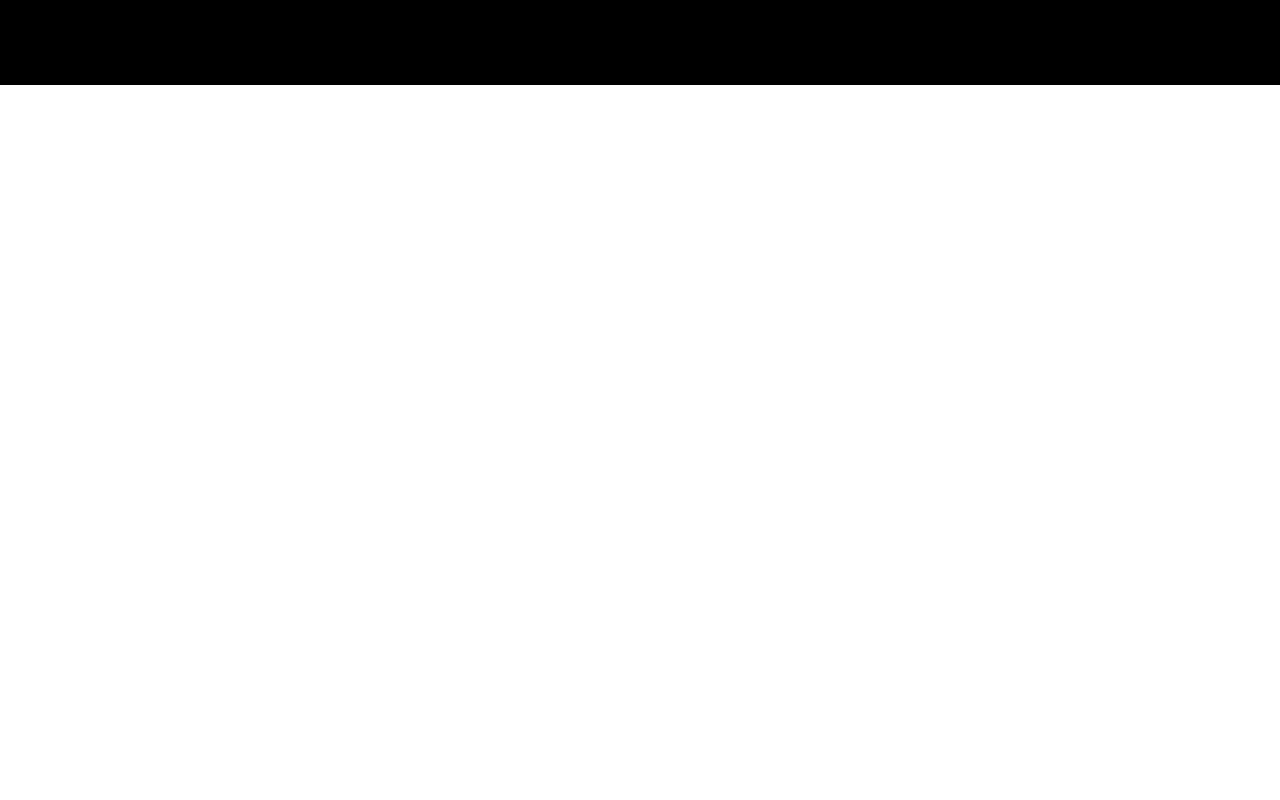
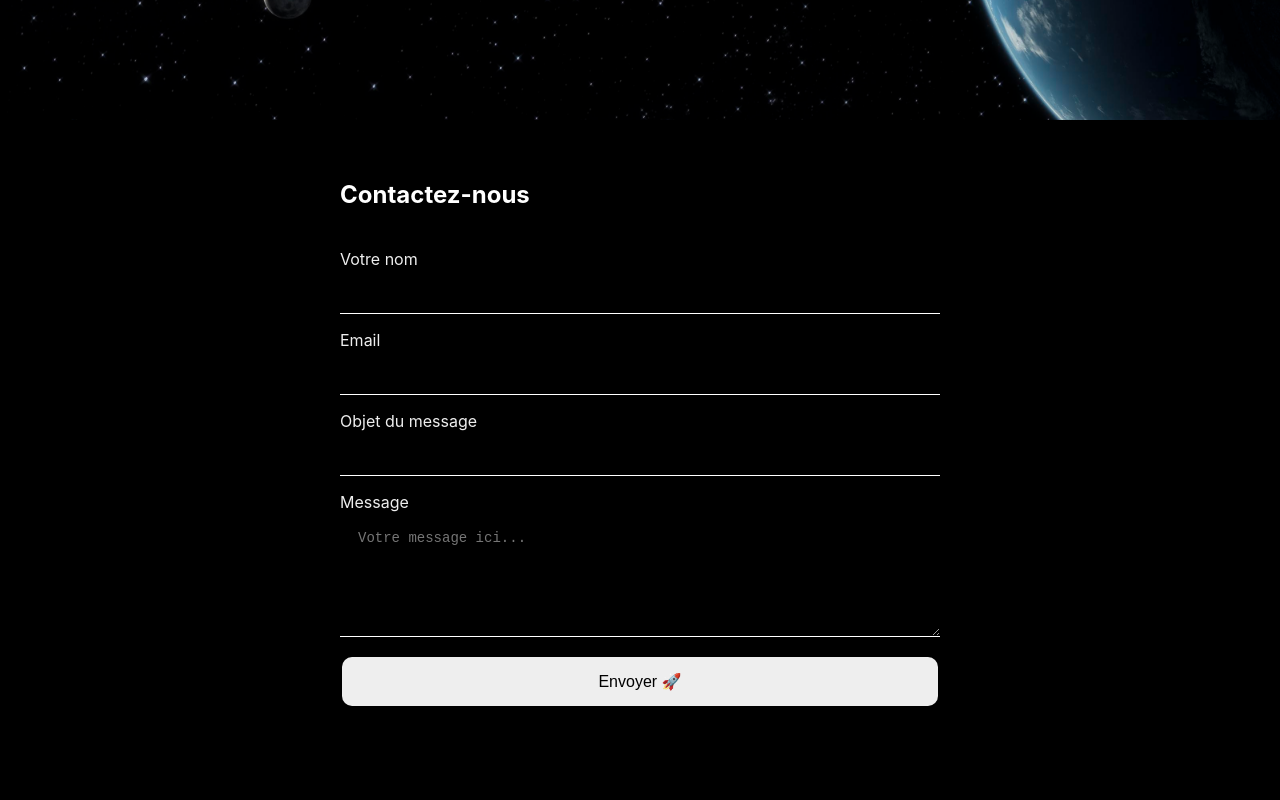
Before and after one commit to SDlevelUp/planets, a React (Create React App) app: page /contact in a window 1280 px wide. Shown: the part 380-1180 px from the top of the page. Before the commit the page ends 800 px from the top, so only its background shows below. Built offline with nearby package versions, Linux system fonts and the light colour scheme.

Commit message:
ajout formulaire de contact en css..faut passer u scss

```diff
--- a/package.json
+++ b/package.json
@@ -9,6 +9,7 @@
     "@testing-library/user-event": "^13.5.0",
     "react": "^18.2.0",
     "react-dom": "^18.2.0",
+    "react-hook-form": "^7.45.1",
     "react-icons": "^4.10.1",
     "react-router-dom": "^6.14.0",
     "react-scripts": "5.0.1",
--- a/src/App.js
+++ b/src/App.js
@@ -3,6 +3,7 @@ import Home from './routes/Home';
 import Navbar from './components/Navbar/Navbar';
 import FlippableCard from './FlippableCard';
 import Footer from './components/Footer/Footer';
+import Contact from './components/Contact/Contact';
 
 
 function App() {
@@ -12,6 +13,8 @@ function App() {
             <Routes>
                 <Route path='/' element={<Home />} />
                 <Route path='/gallery' element={<FlippableCard />} />
+
+                <Route path='/contact' element={<Contact />} />
             </Routes>
             <Footer />
         </>
--- /dev/null
+++ b/src/components/Contact/Contact.css
@@ -0,0 +1,64 @@
+label {
+    color: #eee;
+}
+
+.form {
+    background-color: black;
+}
+
+form {
+    display: flex;
+    flex-direction: column;
+    padding: 1rem;
+    margin: auto;
+    max-width: 600px;
+}
+
+form label {
+    margin-bottom: .5rem;
+}
+
+h2 {
+    color: white;
+    margin: 40px 0;
+}
+
+input,
+textarea {
+    margin-bottom: 1rem;
+    padding: 10px 18px;
+    font-size: 1.2rem;
+    background: none;
+    border: none;
+    border-bottom: 1px solid white;
+    font-size: 14px;
+    outline: none;
+    color: rgb(255, 255, 255);
+}
+
+.bgform {
+    max-width: 100%;
+    max-height: 500px;
+    width: 100%;
+    object-fit: cover;
+}
+
+.btn {
+    margin-top: 40px;
+    background-color: #eee;
+    color: black;
+    border: none;
+    border-radius: 10px;
+    padding: 15px 32px;
+    text-align: center;
+    text-decoration: none;
+    display: inline-block;
+    font-size: 16px;
+    margin: 4px 2px;
+    cursor: pointer;
+}
+
+.btn:hover {
+    background-color: #b8b7c2;
+    color: rgb(255, 255, 255);
+}
--- /dev/null
+++ b/src/components/Contact/Contact.jsx
@@ -0,0 +1,24 @@
+import React from 'react';
+import './Contact.css'
+import galaxy from '../../assets/galaxynight.jpg';
+const Contact = () => {
+    return (
+        <div className='form'>
+            <img src={galaxy} alt="Galaxy night" className='bgform'/>
+            <form>
+                <h2>Contactez-nous</h2>
+                <label>Votre nom</label>
+                <input type='text'></input>
+                <label>Email</label>
+                <input type='email'></input>
+                <label>Objet du message</label>
+                <input type='text'></input>
+                <label>Message</label>
+                <textarea rows='6' placeholder='Votre message ici...' />
+                <button className='btn'>Envoyer 🚀 </button>
+            </form>
+        </div>
+    )
+};
+
+export default Contact;
--- a/src/components/PlanetsCards/PlanetsCards.jsx
+++ b/src/components/PlanetsCards/PlanetsCards.jsx
@@ -2,7 +2,6 @@ import React from 'react';
 import PlanetsData from '../../data/PlanetsData.json';
 import styles from './_PlanetsCards.module.scss';
 import './_FlipTransition.module.scss';
-import { PiPlanetLight } from 'react-icons/pi';
 import gallery from '../../assets/galleryban.jpg';
 
 const PlanetsCard = ({ onClick }) => {
@@ -24,9 +23,6 @@ const PlanetsCard = ({ onClick }) => {
                 {PlanetsData.map((planet) => (
                     <div key={planet.name} className={styles['planet-card']} onClick={onClick}>
                         <div className={styles['planet-card-back']}>
-                            <div className={styles['icon-card']}>
-                                <PiPlanetLight size={80} />
-                            </div>
                             <div className={styles['planet-card-content']}>
                                 <h2 className={styles['planet-card-title']}>{planet.name}</h2>
                                 <p className={styles['planet-card-definition']}>{planet.definition}</p>
--- a/src/scss/utils/_variables.scss
+++ b/src/scss/utils/_variables.scss
@@ -1,5 +1,5 @@
 $box-shadow: 0px 0px 8px rgba(0, 0, 0, 0.8);
 $box-shadow2: 0 14px 20px rgba(0, 0, 0, 0.25), 0 10px 10px rgba(0, 0, 0, 0.22);
 $rotate: rotateY(180deg);
-$liear-gradient-card : linear-gradient(to top right, transparent 0%, rgba(169, 193, 240, 0.8) 100%);
+$liear-gradient-card : linear-gradient(to top right, transparent 0%, rgba(214, 219, 224, 0.8) 100%);
 $font-family: 'AndromedaRegular';
```
Also changed, not shown: 1 other file (tests, documents, lock files or other folders).
